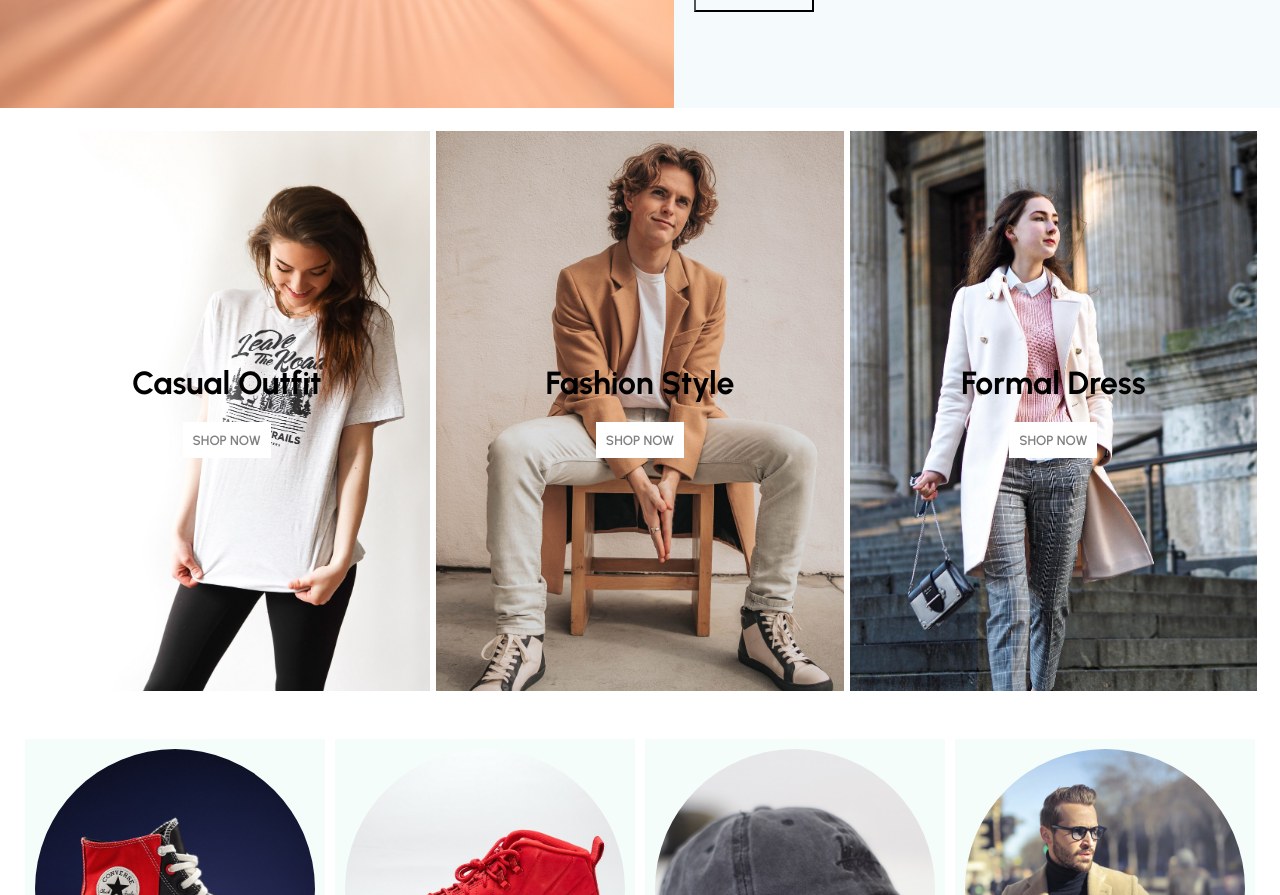
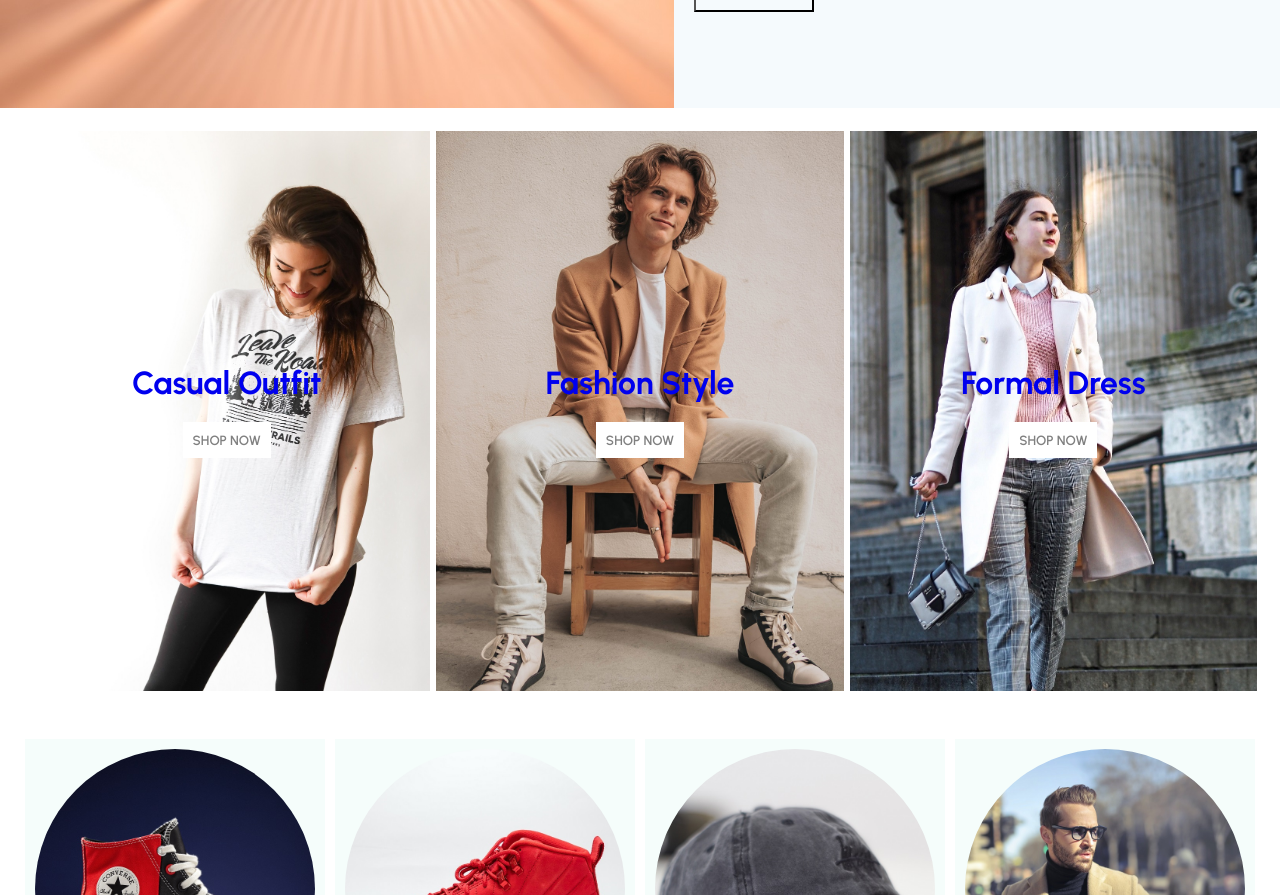
Before and after one commit to AliPooladmast/e-commerce, a React (Create React App) app: page / in a window 1280 px wide. Shown: the part 440-1335 px from the top of the page. Built offline with nearby package versions, Linux system fonts and the light colour scheme.

Commit message:
add link to category item to product category path

```diff
--- a/src/components/CategoryItem/CategoryItem.jsx
+++ b/src/components/CategoryItem/CategoryItem.jsx
@@ -1,14 +1,17 @@
 import React from "react";
+import { Link } from "react-router-dom";
 import style from "./CategoryItem.module.scss";
 
 const CategoryItem = ({ item }) => {
   return (
     <div className={style.Container}>
-      <img src={item.img} alt={item.title} />
-      <div className={style.Info}>
-        <h1>{item.title}</h1>
-        <button>SHOP NOW</button>
-      </div>
+      <Link to={`products/${item.category}`}>
+        <img src={item.img} alt={item.title} />
+        <div className={style.Info}>
+          <h1>{item.title}</h1>
+          <button>SHOP NOW</button>
+        </div>
+      </Link>
     </div>
   );
 };
```
